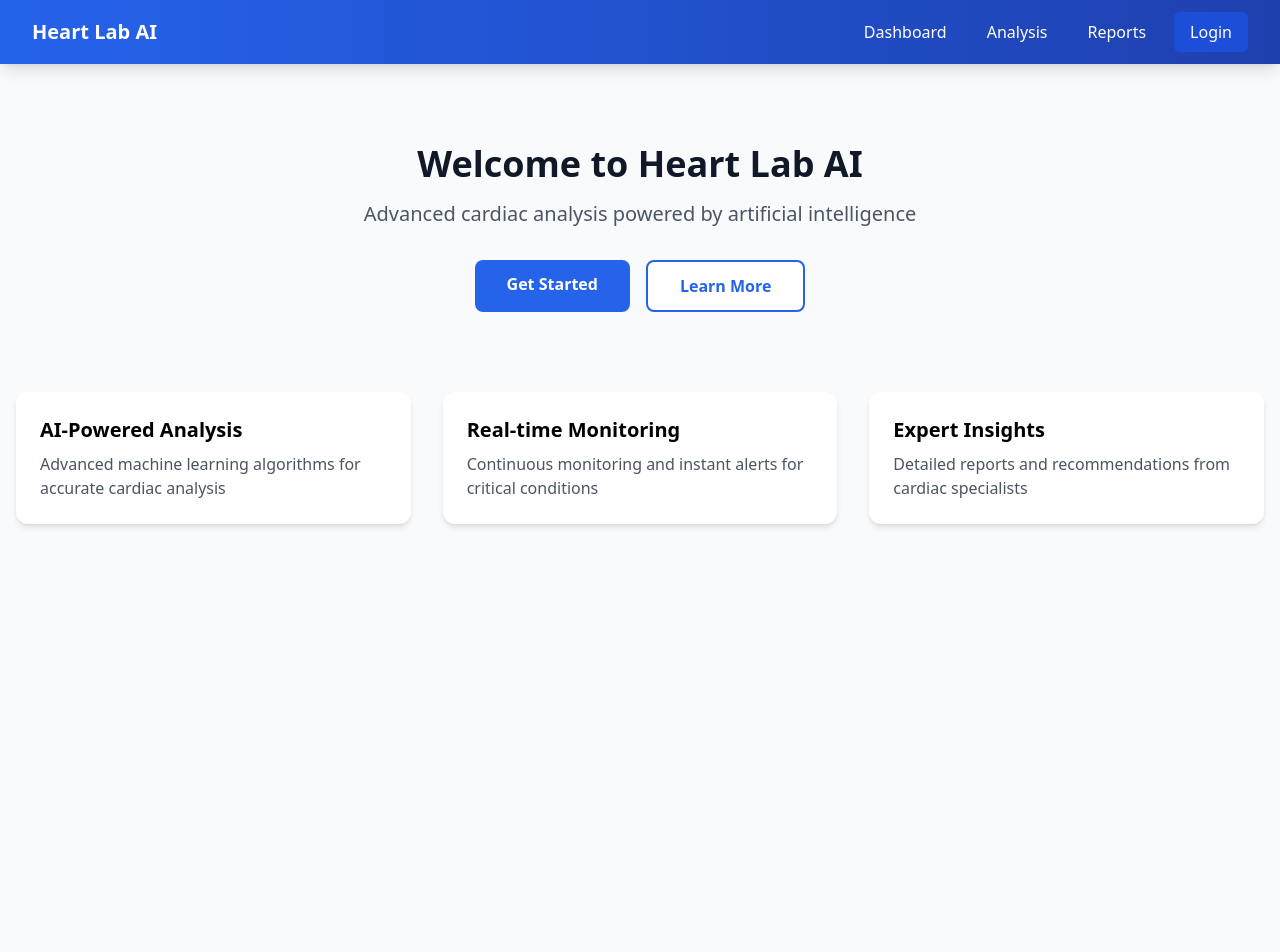
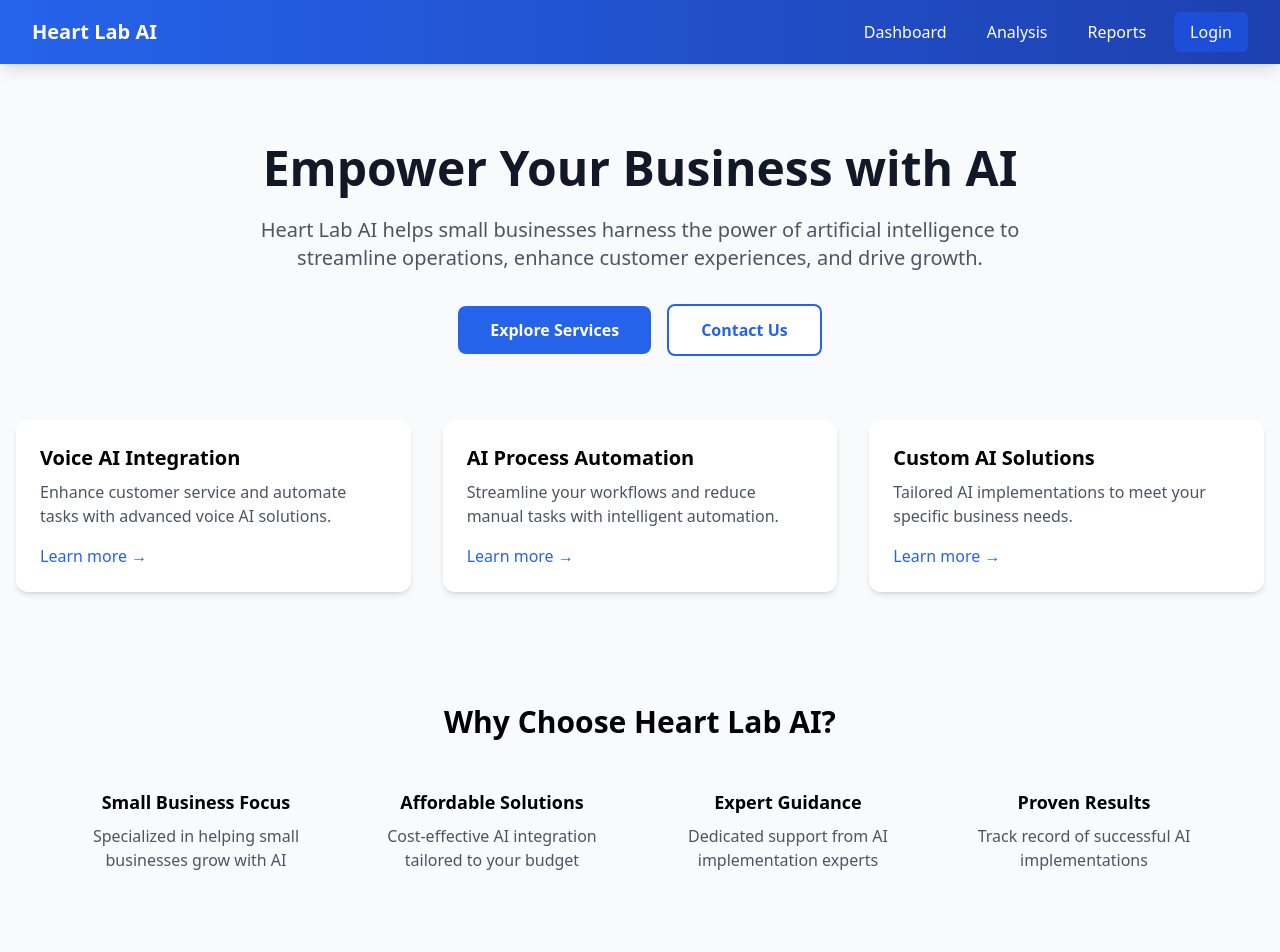
Before and after one commit to larrybuckalew/heart-lab-ai, a Next.js app: page / in a window 1280 px wide. Shown: the top 952 px of the page. Before the commit the page ends 800 px from the top, so only its background shows below. Built offline with nearby package versions, Linux system fonts and the light colour scheme.

Commit message:
feat: update home page with business AI focus

```diff
--- a/src/app/page.js
+++ b/src/app/page.js
@@ -3,38 +3,77 @@ import Link from 'next/link';
 export default function Home() {
   return (
     <div className="max-w-7xl mx-auto py-12">
-      <div className="text-center">
-        <h1 className="text-4xl font-bold text-gray-900 mb-4">
-          Welcome to Heart Lab AI
+      {/* Hero Section */}
+      <div className="text-center mb-16">
+        <h1 className="text-5xl font-bold text-gray-900 mb-6">
+          Empower Your Business with AI
         </h1>
-        <p className="text-xl text-gray-600 mb-8">
-          Advanced cardiac analysis powered by artificial intelligence
+        <p className="text-xl text-gray-600 mb-8 max-w-3xl mx-auto">
+          Heart Lab AI helps small businesses harness the power of artificial intelligence
+          to streamline operations, enhance customer experiences, and drive growth.
         </p>
-        <div className="space-y-4 sm:space-y-0 sm:space-x-4 flex flex-col sm:flex-row justify-center">
-          <Link href="/dashboard"
+        <div className="space-x-4">
+          <Link href="/services"
             className="inline-block bg-blue-600 text-white px-8 py-3 rounded-lg font-semibold hover:bg-blue-700 transition-colors">
-            Get Started
+            Explore Services
           </Link>
-          <Link href="/about"
+          <Link href="/contact"
             className="inline-block bg-white text-blue-600 px-8 py-3 rounded-lg font-semibold border-2 border-blue-600 hover:bg-blue-50 transition-colors">
-            Learn More
+            Contact Us
           </Link>
         </div>
       </div>
 
-      <div className="mt-20 grid grid-cols-1 md:grid-cols-3 gap-8">
+      {/* Services Preview */}
+      <div className="grid grid-cols-1 md:grid-cols-3 gap-8 mb-16">
         <div className="p-6 bg-white rounded-xl shadow-md hover:shadow-lg transition-shadow">
-          <h3 className="text-xl font-semibold mb-2">AI-Powered Analysis</h3>
-          <p className="text-gray-600">Advanced machine learning algorithms for accurate cardiac analysis</p>
+          <h3 className="text-xl font-semibold mb-2">Voice AI Integration</h3>
+          <p className="text-gray-600 mb-4">Enhance customer service and automate tasks with advanced voice AI solutions.</p>
+          <Link href="/services#voice-ai" className="text-blue-600 hover:text-blue-800">Learn more →</Link>
         </div>
         <div className="p-6 bg-white rounded-xl shadow-md hover:shadow-lg transition-shadow">
-          <h3 className="text-xl font-semibold mb-2">Real-time Monitoring</h3>
-          <p className="text-gray-600">Continuous monitoring and instant alerts for critical conditions</p>
+          <h3 className="text-xl font-semibold mb-2">AI Process Automation</h3>
+          <p className="text-gray-600 mb-4">Streamline your workflows and reduce manual tasks with intelligent automation.</p>
+          <Link href="/services#automation" className="text-blue-600 hover:text-blue-800">Learn more →</Link>
         </div>
         <div className="p-6 bg-white rounded-xl shadow-md hover:shadow-lg transition-shadow">
-          <h3 className="text-xl font-semibold mb-2">Expert Insights</h3>
-          <p className="text-gray-600">Detailed reports and recommendations from cardiac specialists</p>
+          <h3 className="text-xl font-semibold mb-2">Custom AI Solutions</h3>
+          <p className="text-gray-600 mb-4">Tailored AI implementations to meet your specific business needs.</p>
+          <Link href="/services#custom" className="text-blue-600 hover:text-blue-800">Learn more →</Link>
         </div>
+      </div>
+
+      {/* Why Choose Us */}
+      <div className="bg-gray-50 p-12 rounded-xl mb-16">
+        <h2 className="text-3xl font-bold text-center mb-12">Why Choose Heart Lab AI?</h2>
+        <div className="grid grid-cols-1 md:grid-cols-2 lg:grid-cols-4 gap-8">
+          <div className="text-center">
+            <h3 className="text-lg font-semibold mb-2">Small Business Focus</h3>
+            <p className="text-gray-600">Specialized in helping small businesses grow with AI</p>
+          </div>
+          <div className="text-center">
+            <h3 className="text-lg font-semibold mb-2">Affordable Solutions</h3>
+            <p className="text-gray-600">Cost-effective AI integration tailored to your budget</p>
+          </div>
+          <div className="text-center">
+            <h3 className="text-lg font-semibold mb-2">Expert Guidance</h3>
+            <p className="text-gray-600">Dedicated support from AI implementation experts</p>
+          </div>
+          <div className="text-center">
+            <h3 className="text-lg font-semibold mb-2">Proven Results</h3>
+            <p className="text-gray-600">Track record of successful AI implementations</p>
+          </div>
+        </div>
+      </div>
+
+      {/* CTA Section */}
+      <div className="text-center bg-blue-600 text-white p-12 rounded-xl">
+        <h2 className="text-3xl font-bold mb-4">Ready to Transform Your Business?</h2>
+        <p className="text-xl mb-8">Schedule a free consultation to discover how AI can help your business grow.</p>
+        <Link href="/contact"
+          className="inline-block bg-white text-blue-600 px-8 py-3 rounded-lg font-semibold hover:bg-gray-100 transition-colors">
+          Get Started
+        </Link>
       </div>
     </div>
   );
```
